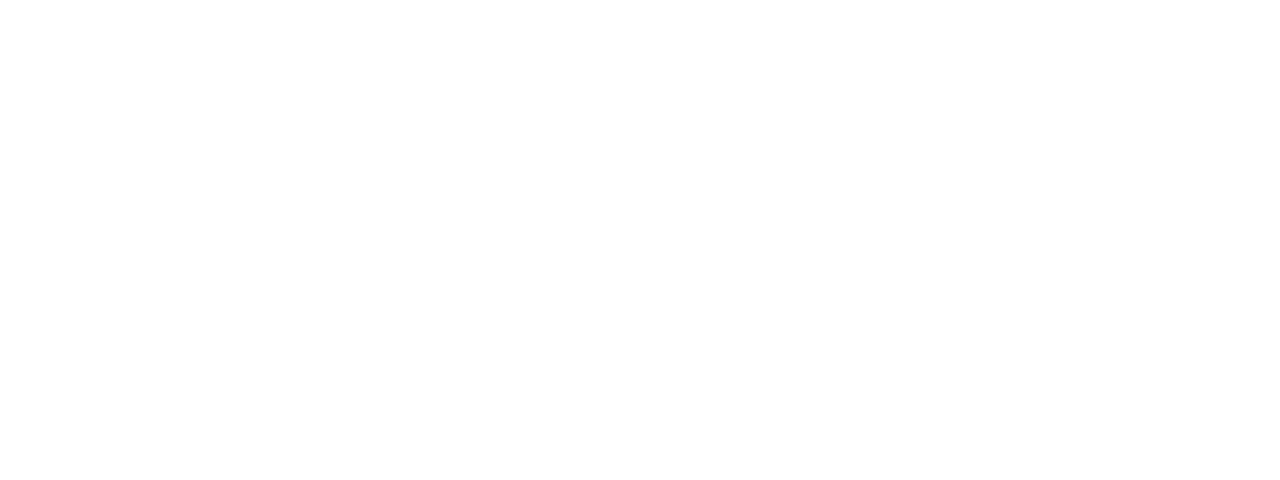
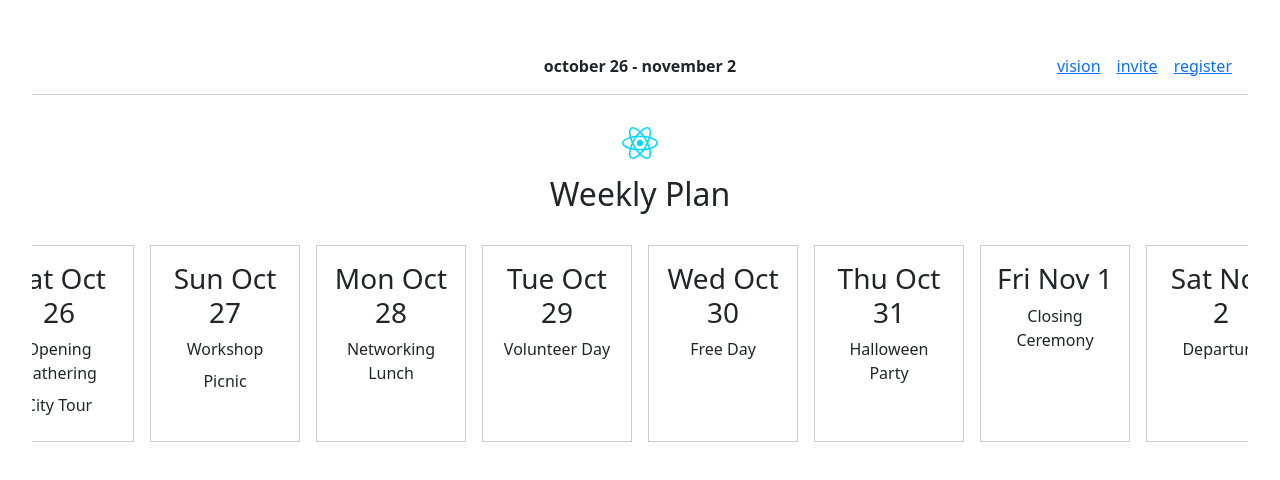
Before and after one commit to tom-lyle/LoveCanberra, a React (Vite) app in the folder lovecanberra-frontend/: page / in a window 1280 px wide. Shown: the part 152-632 px from the top of the page. Built offline with nearby package versions, Linux system fonts and the light colour scheme.

Commit message:
feat: add homepage layout

```diff
--- a/lovecanberra-frontend/src/pages/homepage/Homepage.tsx
+++ b/lovecanberra-frontend/src/pages/homepage/Homepage.tsx
@@ -1,35 +1,112 @@
-import './homepage.css'
+import './homepage.css';
+import titleImage from '../../assets/react.svg';
+
+interface Event {
+    name: string;
+    details: string;
+}
+
+interface DayPlan {
+    day: string;
+    date: string;
+    events: Event[];
+}
+
+const week: DayPlan[] = [
+    {
+        day: 'Sat',
+        date: 'Oct 26',
+        events: [
+            { name: 'Opening Gathering', details: 'Kick-off meeting at 9 AM' },
+            { name: 'City Tour', details: 'Explore Canberra landmarks' }
+        ],
+    },
+    {
+        day: 'Sun',
+        date: 'Oct 27',
+        events: [
+            { name: 'Workshop', details: 'Morning workshop on community building' },
+            { name: 'Picnic', details: 'Afternoon picnic in the park' }
+        ],
+    },
+    {
+        day: 'Mon',
+        date: 'Oct 28',
+        events: [
+            { name: 'Networking Lunch', details: 'Meet local leaders at noon' }
+        ],
+    },
+    {
+        day: 'Tue',
+        date: 'Oct 29',
+        events: [
+            { name: 'Volunteer Day', details: 'Community service projects all day' }
+        ],
+    },
+    {
+        day: 'Wed',
+        date: 'Oct 30',
+        events: [
+            { name: 'Free Day', details: 'Explore the city on your own' }
+        ],
+    },
+    {
+        day: 'Thu',
+        date: 'Oct 31',
+        events: [
+            { name: 'Halloween Party', details: 'Costume party at 7 PM' }
+        ],
+    },
+    {
+        day: 'Fri',
+        date: 'Nov 1',
+        events: [
+            { name: 'Closing Ceremony', details: 'Wrap-up event and dinner' }
+        ],
+    },
+    {
+        day: 'Sat',
+        date: 'Nov 2',
+        events: [
+            { name: 'Departure', details: 'Farewell breakfast and goodbyes' }
+        ],
+    },
+];
 
 export default function Homepage() {
     return (
-        <></>
+        <>
+            <Navbar />
+            <main className="home-main">
+                <img src={titleImage} alt="title" className="title-image" />
+                <h2 className="subheading">Weekly Plan</h2>
+                <div className="week-container">
+                    {week.map(({ day, date, events }) => (
+                        <div className="day" key={date}>
+                            <h3>{`${day} ${date}`}</h3>
+                            {events.map((event, index) => (
+                                <div className="event" key={index}>
+                                    <span className="event-name">{event.name}</span>
+                                    <div className="event-details">{event.details}</div>
+                                </div>
+                            ))}
+                        </div>
+                    ))}
+                </div>
+            </main>
+        </>
     );
 }
 
-function Day(dayOfTheWeek: string, ...events: Event[]) {
-    return(
-        <>
-            <h1>{dayOfTheWeek}</h1>
-
-
-        </>
-    )
+function Navbar() {
+    return (
+        <nav className="navbar">
+            <div className="nav-center">october 26 - november 2</div>
+            <div className="nav-links">
+                <a href="#vision">vision</a>
+                <a href="#invite">invite</a>
+                <a href="#register">register</a>
+            </div>
+        </nav>
+    );
 }
-
-function Event() {
-
-}
-
-
-
-function Week() {
-
-}
-
-function Title() {
-
-}
-
-function MainContent() {
-
-}
--- a/lovecanberra-frontend/src/pages/homepage/homepage.css
+++ b/lovecanberra-frontend/src/pages/homepage/homepage.css
@@ -0,0 +1,68 @@
+.navbar {
+    position: relative;
+    padding: 1rem;
+    border-bottom: 1px solid #ccc;
+}
+
+.nav-center {
+    width: 100%;
+    text-align: center;
+    font-weight: bold;
+}
+
+.nav-links {
+    position: absolute;
+    right: 1rem;
+    top: 50%;
+    transform: translateY(-50%);
+    display: flex;
+    gap: 1rem;
+}
+
+.title-image {
+    display: block;
+    margin: 2rem auto 1rem auto;
+    max-width: 200px;
+}
+
+.subheading {
+    text-align: center;
+    margin-bottom: 2rem;
+}
+
+.week-container {
+    display: flex;
+    gap: 1rem;
+    justify-content: center;
+    flex-wrap: nowrap;
+    overflow-x: auto;
+    padding-bottom: 1rem;
+}
+
+.day {
+    border: 1px solid #ccc;
+    padding: 1rem;
+    min-width: 150px;
+}
+
+.event {
+    position: relative;
+    margin: 0.5rem 0;
+    cursor: pointer;
+}
+
+.event-details {
+    display: none;
+    position: absolute;
+    top: 100%;
+    left: 0;
+    background: white;
+    border: 1px solid #ccc;
+    padding: 0.5rem;
+    white-space: nowrap;
+    z-index: 1;
+}
+
+.event:hover .event-details {
+    display: block;
+}
```
